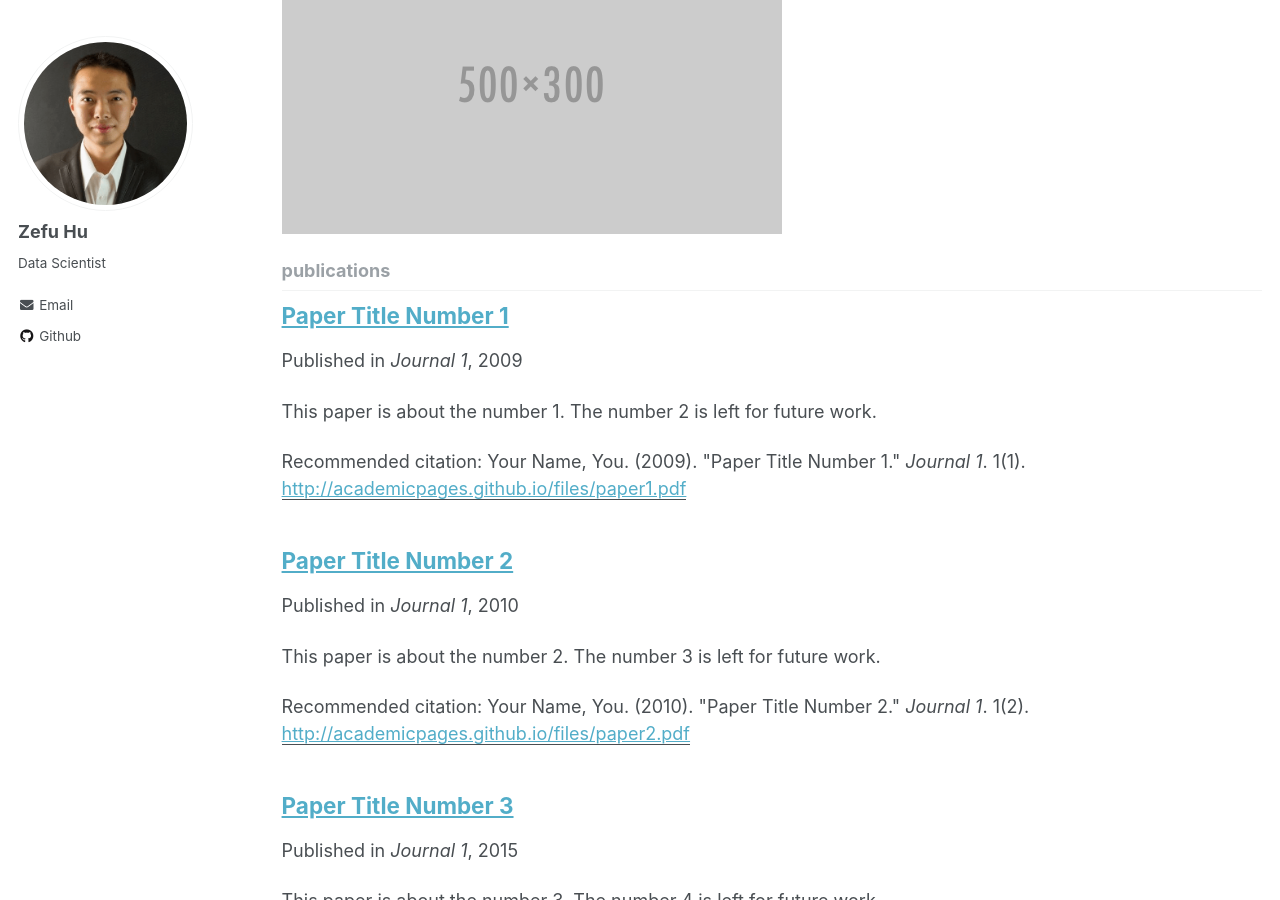
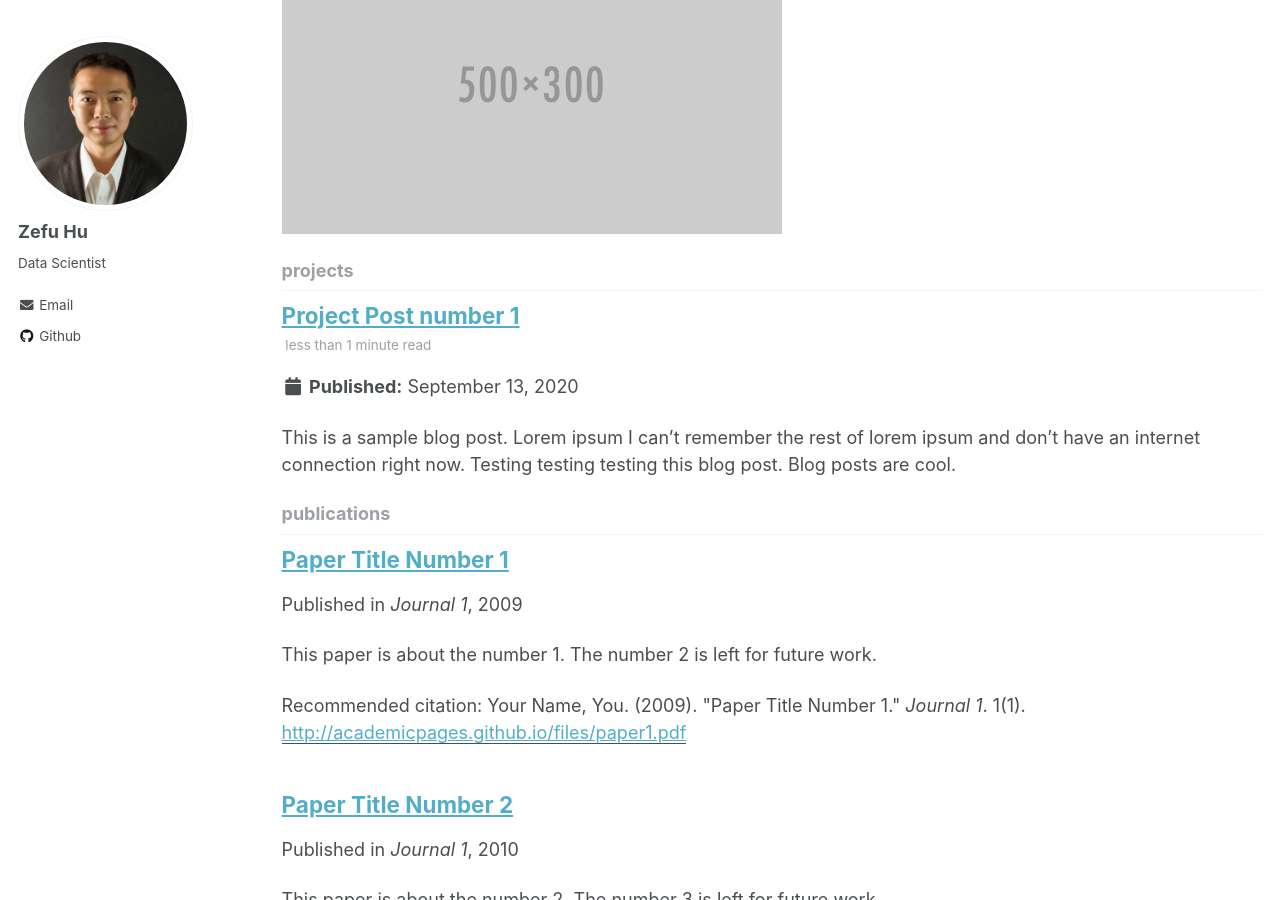
Before and after one commit to Superhzf/Superhzf.github.io, a Jekyll site: the page built from _pages/collection-archive.html, in a window 1280 px wide and 900 px high, scrolled down 870 px. Built offline with Jekyll 4.4.1, drawn with Linux system fonts in a browser that asks for light colours; part of the change alters nothing that is shown.

Commit message:
type: feat
Update config for displaying projects

```diff
--- a/_config.yml
+++ b/_config.yml
@@ -187,6 +187,9 @@ collections:
   # talks:
   #   output: true
   #   permalink: /:collection/:path/
+  projects:
+    output: true
+    permalink: /:collection/:path/
 
 
 # Defaults
@@ -244,6 +247,17 @@ defaults:
   #     layout: talk
   #     author_profile: true
   #     share: true
+  # _projects
+  - scope:
+      path: ""
+      type: projects
+    values:
+      layout: single
+      author_profile: true
+      read_time: true
+      comments: true
+      share: true
+      related: true
 
 # Sass/SCSS
 sass:
```
